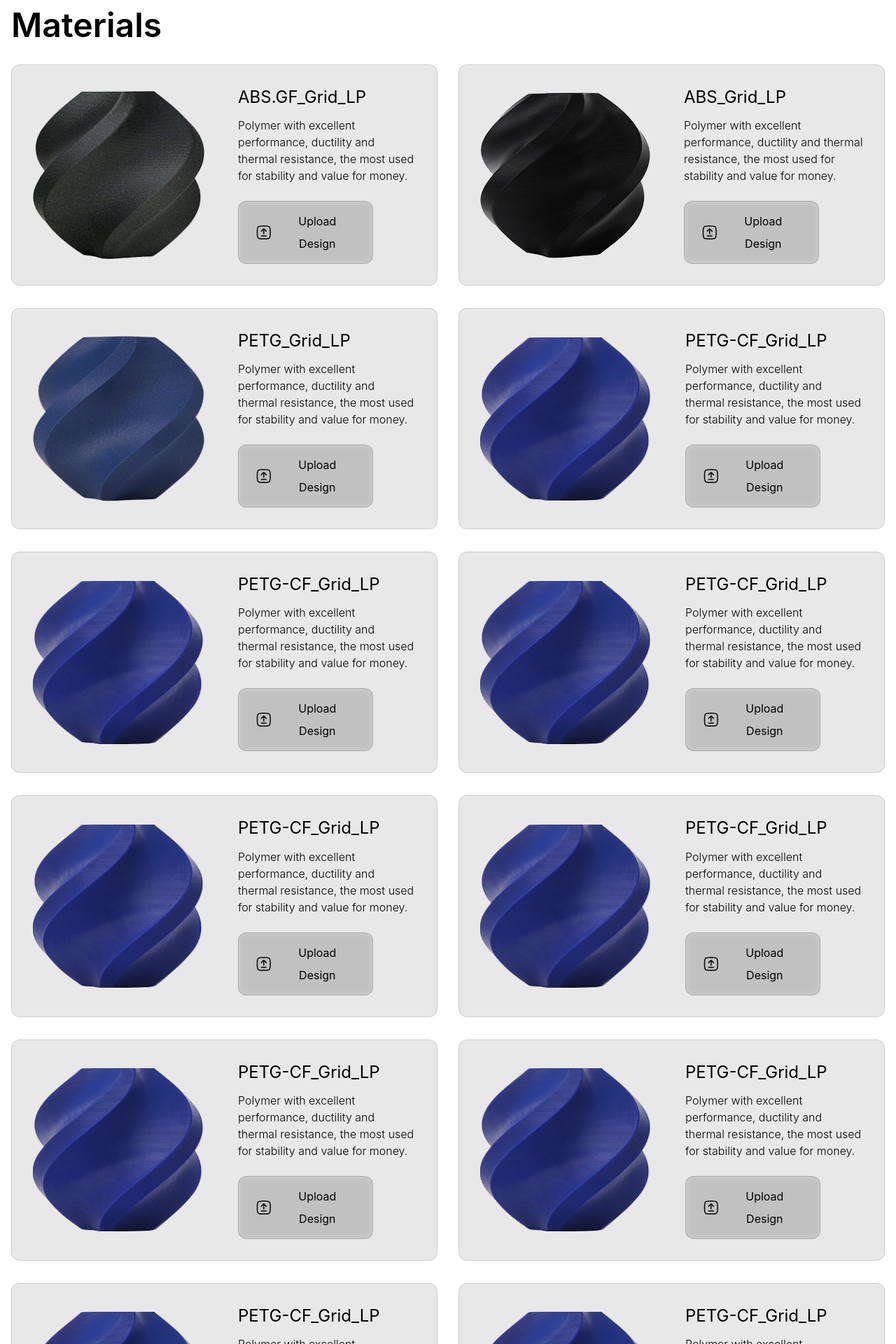
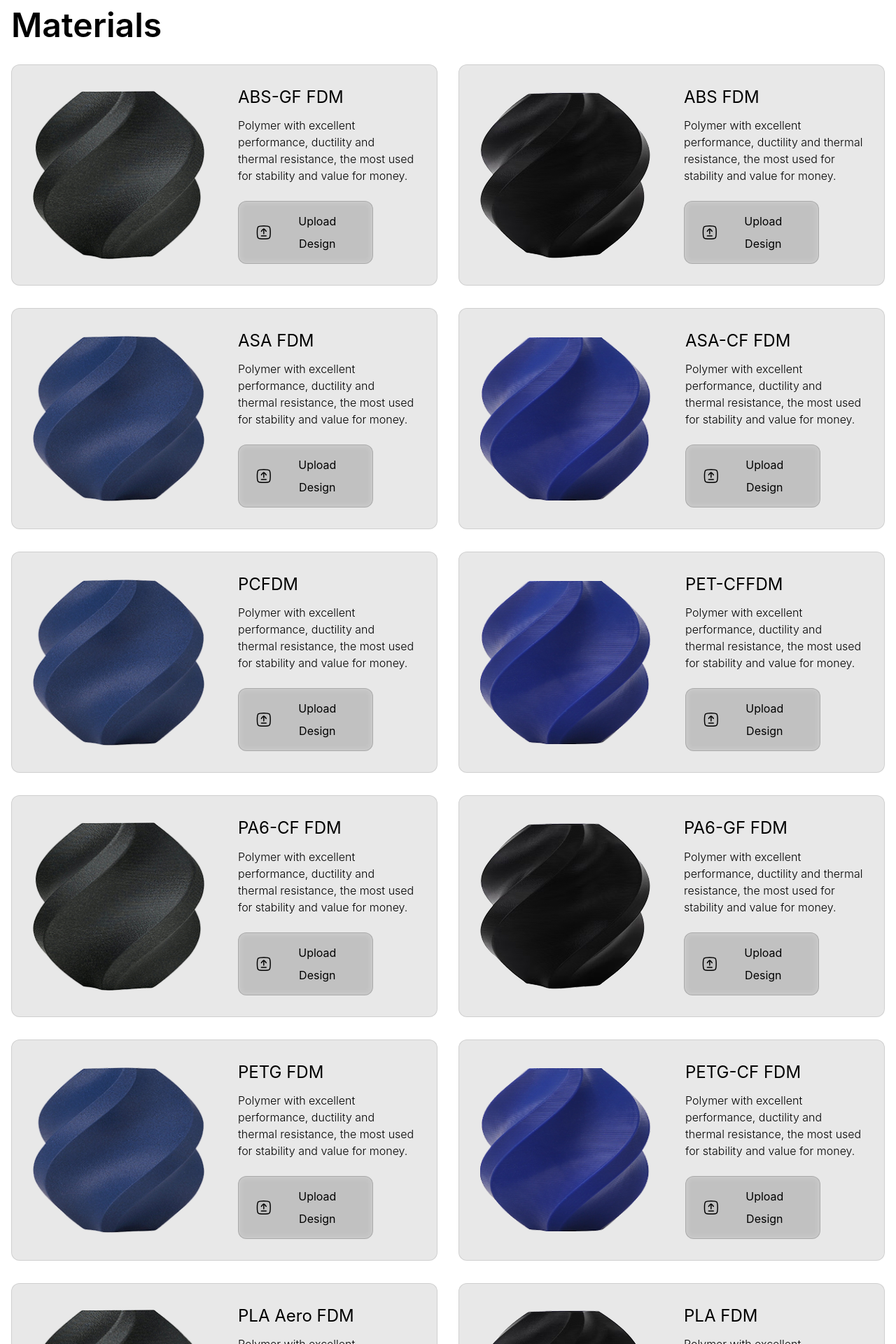
Before and after one commit to alimuzzaman-zamaddar/dynamic-x-project, a React (Vite) app: page /allmaterials in a window 1280 px wide. Shown: the part 180-2100 px from the top of the page at 70% size. Built offline with nearby package versions, Linux system fonts and the light colour scheme.

Commit message:
feat:complete the all material page

```diff
--- /dev/null
+++ b/src/components/PagesComponent/Material/MaterialContact.jsx
@@ -0,0 +1,120 @@
+import React from "react";
+import CustomDropdown from "../../CustomComponents/CustomDropDown";
+
+const MaterialContact = ({
+  title = "CONTACT US AND GET A QUOTE",
+  description = "Professional 3D printing service for prototyping and production. Over 100+ materials available with lead times as fast as 24 hours.",
+}) => {
+  const handleSubmit = e => {
+    e.preventDefault();
+  };
+
+  const serviceOptions = [
+    {
+      value: "high-precision-3d-printing",
+      label: "High-Precision 3D Printing",
+    },
+    {
+      value: "advanced-3d-modelling",
+      label: "Advanced 3D Modelling & Engineering",
+    },
+    {
+      value: "ready-to-order-catalogs",
+      label: "Ready-to-Order Specialized Catalogs",
+    },
+    {
+      value: "technical-consulting",
+      label: "Technical Consulting & Material Expertise",
+    },
+    {
+      value: "2d-to-3d-conversion",
+      label: "2D-to-3D Conversion & Digital Reconstruction",
+    },
+    {
+      value: "3d-scanning-reverse-engineering",
+      label: "Professional 3D Scanning & Reverse Engineering",
+    },
+  ];
+
+  return (
+    <section className="h-auto py-31 w-full">
+      <div className="container  flex flex-row justify-between gap-x-26.5 items-center">
+        <div className="flex flex-col gap-y-15.5 max-w-[648px]">
+          <h2 className="text-black font-normal leading-[123%] text-[71.1px]">
+            {title}
+          </h2>
+          <span className="text-black opacity-64 text-2xl font-light leading-[133%]">
+            {description}
+          </span>
+        </div>
+
+        <form
+          className="flex flex-col w-full relative gap-y-6"
+          onSubmit={handleSubmit}
+        >
+          <div className="flex flex-col gap-y-6">
+            <div className="flex flex-row gap-x-6 items-center">
+              <input type="text" placeholder="Name" className="common-input" />
+              <input
+                type="text"
+                placeholder="Surname"
+                className="common-input"
+              />
+            </div>
+
+            <input type="email" placeholder="Email" className="common-input" />
+
+            <div className="flex flex-row gap-x-6 items-center">
+              <input
+                type="text"
+                placeholder="Country Code"
+                className="common-input w-[25%]"
+              />
+              <input
+                type="text"
+                placeholder="Phone number"
+                className="common-input"
+              />
+            </div>
+
+            <CustomDropdown
+              options={serviceOptions}
+              placeholder="Select service category"
+              onChange={value => console.log("Selected:", value)}
+            />
+
+            {/* <input type="text" placeholder="Subject" className="common-input" /> */}
+            <CustomDropdown
+              options={serviceOptions}
+              placeholder="Material"
+              onChange={value => console.log("Selected:", value)}
+            />
+
+            <input type="text" placeholder="Subject" className="common-input" />
+
+            <textarea
+              placeholder="Message"
+              className="common-input min-h-[146px]"
+            />
+          </div>
+
+          <button
+            className="
+              h-auto w-full flex bg-black text-white items-center justify-center
+              rounded-3xl py-6 cursor-pointer
+              border border-transparent
+              hover:border-solid hover:bg-transparent hover:border-black hover:text-black
+              ease-in-out duration-500
+              text-lg leading-[177%] font-medium capitalize
+            "
+            type="submit"
+          >
+            submit
+          </button>
+        </form>
+      </div>
+    </section>
+  );
+};
+
+export default MaterialContact;
--- a/src/components/PagesComponent/Material/MaterialProduct.jsx
+++ b/src/components/PagesComponent/Material/MaterialProduct.jsx
@@ -3,118 +3,118 @@ import gear1 from "../../../assets/img/materials/ABS.GF_Grid_LP 1.png";
 import gear2 from "../../../assets/img/materials/ABS_Grid_LP 1.png";
 import gear3 from "../../../assets/img/materials/PETG-CF_Grid_LP 1.png";
 import gear4 from "../../../assets/img/materials/PETG_Grid_LP 1.png";
-import { Link } from "react-router";
 import { Upload } from "../../SvgContainer/SvgContainer";
 
 const materials = [
   {
     imgSrc: gear1,
-    title: "ABS.GF_Grid_LP",
+    title: "ABS-GF FDM",
+    description:
+      "L’ASA rinforzato con fibra di vetro migliora l’ASA standard offrendo maggiore rigidità, resistenza al calore e stabilità dimensionale. Resiste ai raggi UV e agli agenti atmosferici, risultando ideale per applicazioni esterne e strutturali.",
+  },
+  {
+    imgSrc: gear2,
+    title: "ABS FDM",
     description:
       "L’ABS è un materiale durevole e versatile con buona resistenza agli urti e agli agenti chimici. È ideale per parti funzionali e prototipi.",
   },
   {
-    imgSrc: gear2,
-    title: "ABS_Grid_LP",
+    imgSrc: gear3,
+    title: "ASA FDM",
     description:
       "L’ASA è un materiale resistente e stabile ai raggi UV, perfetto per applicazioni da esterno.",
   },
   {
+    imgSrc: gear4,
+    title: "ASA-CF FDM",
+    description:
+      "L’ASA rinforzato con fibra di carbonio (CF-ASA) offre maggiore resistenza, rigidità e stabilità ai raggi UV rispetto all’ASA standard.",
+  },
+  {
     imgSrc: gear3,
-    title: "PETG_Grid_LP",
+    title: "PCFDM",
     description:
-      "L’ASA rinforzato con fibra di vetro migliora l’ASA standard offrendo maggiore rigidità, resistenza al calore e stabilità dimensionale. Resiste ai raggi UV e agli agenti atmosferici, risultando ideale per applicazioni esterne e strutturali.",
+      "Il policarbonato è un termoplastico di livello industriale con elevata resistenza al calore e grande robustezza meccanica.",
   },
   {
     imgSrc: gear4,
-    title: "PETG-CF_Grid_LP",
+    title: "PET-CFFDM",
     description:
-      "L’ASA rinforzato con fibra di carbonio (CF-ASA) offre maggiore resistenza, rigidità e stabilità ai raggi UV rispetto all’ASA standard. È un’ottima scelta per componenti sottoposti a elevato stress meccanico.",
+      "Miscela di PET resistente e fibra di carbonio. La fibra di carbonio aumenta durezza e resistenza meccanica, mantenendo il basso warping e il ridotto ritiro tipici del PET. Ottima resistenza al calore.",
+  },
+  {
+    imgSrc: gear1,
+    title: "PA6-CF FDM",
+    description:
+      "Il Nylon 6 rinforzato con fibra di carbonio offre proprietà elevate di rigidità e resistenza.",
+  },
+  {
+    imgSrc: gear2,
+    title: "PA6-GF FDM",
+    description:
+      "Il Nylon 6 rinforzato con fibra di vetro è altamente resistente e durevole.",
+  },
+  {
+    imgSrc: gear3,
+    title: "PETG FDM",
+    description:
+      "Il PETG combina resistenza, stabilità chimica e costi contenuti.",
   },
   {
     imgSrc: gear4,
-    title: "PETG-CF_Grid_LP",
+    title: "PETG-CF FDM",
     description:
-      "L’ASA rinforzato con fibra di carbonio (CF-ASA) offre maggiore resistenza, rigidità e stabilità ai raggi UV rispetto all’ASA standard. È un’ottima scelta per componenti sottoposti a elevato stress meccanico.",
+      "Il PETG rinforzato con fibra di carbonio è più resistente e rigido.",
+  },
+  {
+    imgSrc: gear1,
+    title: "PLA Aero FDM",
+    description:
+      "Il PLA Aero riduce peso grazie alla schiumatura durante la stampa.",
+  },
+  {
+    imgSrc: gear2,
+    title: "PLA FDM",
+    description:
+      "Il PLA è ideale per prototipi economici.",
+  },
+  {
+    imgSrc: gear3,
+    title: "Resina per prototipi visivi (SLA)",
+    description:
+      "Materiale flessibile ed elastico per applicazioni a contatto.",
   },
   {
     imgSrc: gear4,
-    title: "PETG-CF_Grid_LP",
+    title: "Resina rigida alta prestazione (SLA)",
     description:
-      "L’ASA rinforzato con fibra di carbonio (CF-ASA) offre maggiore resistenza, rigidità e stabilità ai raggi UV rispetto all’ASA standard. È un’ottima scelta per componenti sottoposti a elevato stress meccanico.",
+      "Perfetto per parti flessibili come guarnizioni.",
+  },
+  {
+    imgSrc: gear1,
+    title: "TPE FDM",
+    description:
+      "Ottima per modelli trasparenti o estetici.",
+  },
+  {
+    imgSrc: gear2,
+    title: "TPU FDM",
+    description:
+      "Materiale rigido per componenti strutturali.",
+  },
+  {
+    imgSrc: gear3,
+    title: "Resina castable (SLA)",
+    description:
+      "Ideale per gioielli e fusioni.",
   },
   {
     imgSrc: gear4,
-    title: "PETG-CF_Grid_LP",
+    title: "Resina dentale (SLA)",
     description:
-      "L’ASA rinforzato con fibra di carbonio (CF-ASA) offre maggiore resistenza, rigidità e stabilità ai raggi UV rispetto all’ASA standard. È un’ottima scelta per componenti sottoposti a elevato stress meccanico.",
+      "Per modelli odontoiatrici ad alta precisione.",
   },
-  {
-    imgSrc: gear4,
-    title: "PETG-CF_Grid_LP",
-    description:
-      "L’ASA rinforzato con fibra di carbonio (CF-ASA) offre maggiore resistenza, rigidità e stabilità ai raggi UV rispetto all’ASA standard. È un’ottima scelta per componenti sottoposti a elevato stress meccanico.",
-  },
-  {
-    imgSrc: gear4,
-    title: "PETG-CF_Grid_LP",
-    description:
-      "L’ASA rinforzato con fibra di carbonio (CF-ASA) offre maggiore resistenza, rigidità e stabilità ai raggi UV rispetto all’ASA standard. È un’ottima scelta per componenti sottoposti a elevato stress meccanico.",
-  },
-  {
-    imgSrc: gear4,
-    title: "PETG-CF_Grid_LP",
-    description:
-      "L’ASA rinforzato con fibra di carbonio (CF-ASA) offre maggiore resistenza, rigidità e stabilità ai raggi UV rispetto all’ASA standard. È un’ottima scelta per componenti sottoposti a elevato stress meccanico.",
-  },
-  {
-    imgSrc: gear4,
-    title: "PETG-CF_Grid_LP",
-    description:
-      "L’ASA rinforzato con fibra di carbonio (CF-ASA) offre maggiore resistenza, rigidità e stabilità ai raggi UV rispetto all’ASA standard. È un’ottima scelta per componenti sottoposti a elevato stress meccanico.",
-  },
-  {
-    imgSrc: gear4,
-    title: "PETG-CF_Grid_LP",
-    description:
-      "L’ASA rinforzato con fibra di carbonio (CF-ASA) offre maggiore resistenza, rigidità e stabilità ai raggi UV rispetto all’ASA standard. È un’ottima scelta per componenti sottoposti a elevato stress meccanico.",
-  },
-  {
-    imgSrc: gear4,
-    title: "PETG-CF_Grid_LP",
-    description:
-      "L’ASA rinforzato con fibra di carbonio (CF-ASA) offre maggiore resistenza, rigidità e stabilità ai raggi UV rispetto all’ASA standard. È un’ottima scelta per componenti sottoposti a elevato stress meccanico.",
-  },
-  {
-    imgSrc: gear4,
-    title: "PETG-CF_Grid_LP",
-    description:
-      "L’ASA rinforzato con fibra di carbonio (CF-ASA) offre maggiore resistenza, rigidità e stabilità ai raggi UV rispetto all’ASA standard. È un’ottima scelta per componenti sottoposti a elevato stress meccanico.",
-  },
-  {
-    imgSrc: gear4,
-    title: "PETG-CF_Grid_LP",
-    description:
-      "L’ASA rinforzato con fibra di carbonio (CF-ASA) offre maggiore resistenza, rigidità e stabilità ai raggi UV rispetto all’ASA standard. È un’ottima scelta per componenti sottoposti a elevato stress meccanico.",
-  },
-  {
-    imgSrc: gear4,
-    title: "PETG-CF_Grid_LP",
-    description:
-      "L’ASA rinforzato con fibra di carbonio (CF-ASA) offre maggiore resistenza, rigidità e stabilità ai raggi UV rispetto all’ASA standard. È un’ottima scelta per componenti sottoposti a elevato stress meccanico.",
-  },
-  {
-    imgSrc: gear4,
-    title: "PETG-CF_Grid_LP",
-    description:
-      "L’ASA rinforzato con fibra di carbonio (CF-ASA) offre maggiore resistenza, rigidità e stabilità ai raggi UV rispetto all’ASA standard. È un’ottima scelta per componenti sottoposti a elevato stress meccanico.",
-  },
-  {
-    imgSrc: gear4,
-    title: "PETG-CF_Grid_LP",
-    description:
-      "L’ASA rinforzato con fibra di carbonio (CF-ASA) offre maggiore resistenza, rigidità e stabilità ai raggi UV rispetto all’ASA standard. È un’ottima scelta per componenti sottoposti a elevato stress meccanico.",
-  },
+
 ];
 
 export default function MaterialsPage() {
--- a/src/pages/AllMaterials.jsx
+++ b/src/pages/AllMaterials.jsx
@@ -1,10 +1,14 @@
 import React from 'react'
+import Contact from "../components/CommonComponents/Contact";
 import MaterialProduct from '../components/PagesComponent/Material/MaterialProduct'
+import MaterialContact from '../components/PagesComponent/Material/MaterialContact';
+
 
 const AllMaterials = () => {
   return (
     <>
       <MaterialProduct />
+      <MaterialContact />
     </>
   )
 }
--- a/src/pages/HomePage.jsx
+++ b/src/pages/HomePage.jsx
@@ -9,7 +9,6 @@ import Technologies from "../components/PagesComponent/HomPage/Technologies";
 import Services from "../components/PagesComponent/HomPage/Services";
 import Materials from "../components/PagesComponent/HomPage/Materials";
 import BioStamp from "../components/PagesComponent/HomPage/BioStamp";
-import RealStories from "../components/PagesComponent/HomPage/RealStories";
 
 const HomePage = () => {
   return (
--- a/src/shared/Navbar.jsx
+++ b/src/shared/Navbar.jsx
@@ -66,7 +66,7 @@ const Navbar = () => {
     return () => document.removeEventListener("mousedown", handleClickOutside);
   }, [isOpen]);
 
-  const isHome = pathName === "/";
+  // const isHome = pathName === "/";
   const [scrollY, setScrollY] = useState(0);
 
   useEffect(() => {
@@ -98,7 +98,7 @@ const Navbar = () => {
           />
         </div>
         {/* navbar desktop */}
-        {isHome && (
+
           <ul className=" hidden xl:flex flex-row gap-x-7 2xl:gap-x-8.25 items-center  ">
             {navMenu.map((nav, idx) => {
               return (
@@ -116,7 +116,7 @@ const Navbar = () => {
               );
             })}
           </ul>
-        )}
+
 
         {/* navbar mobile */}
         <div
```
